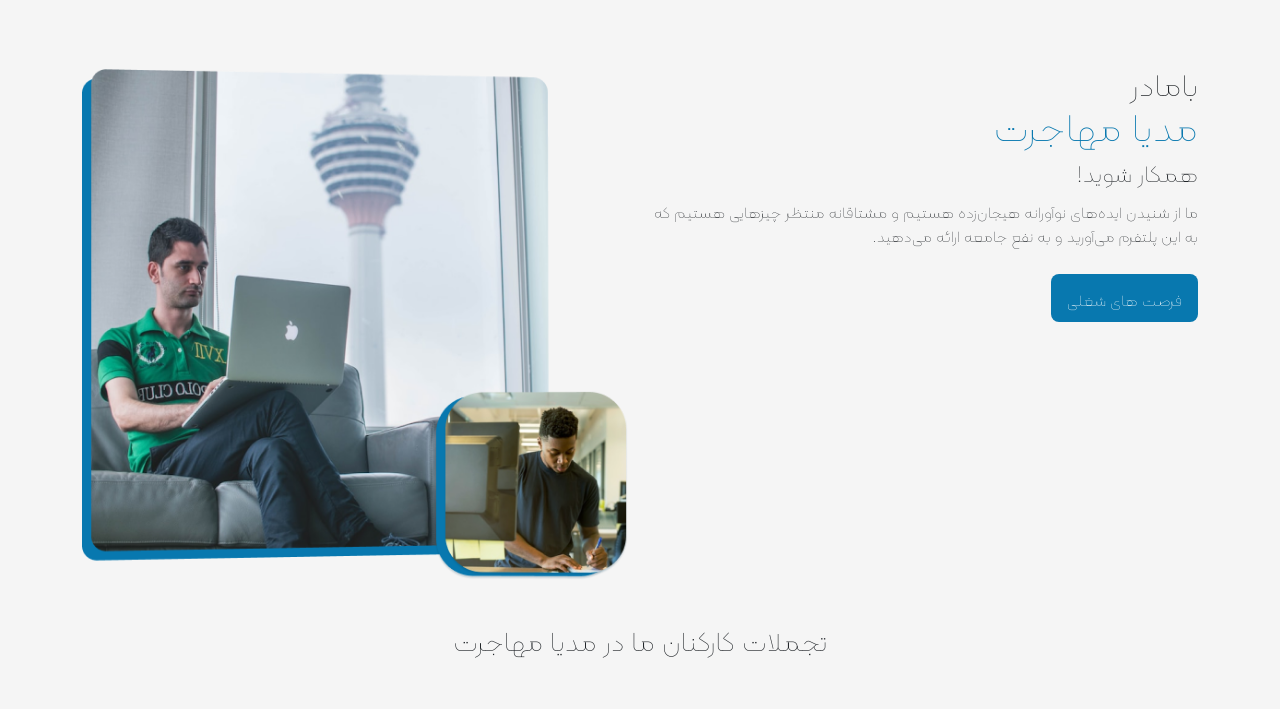
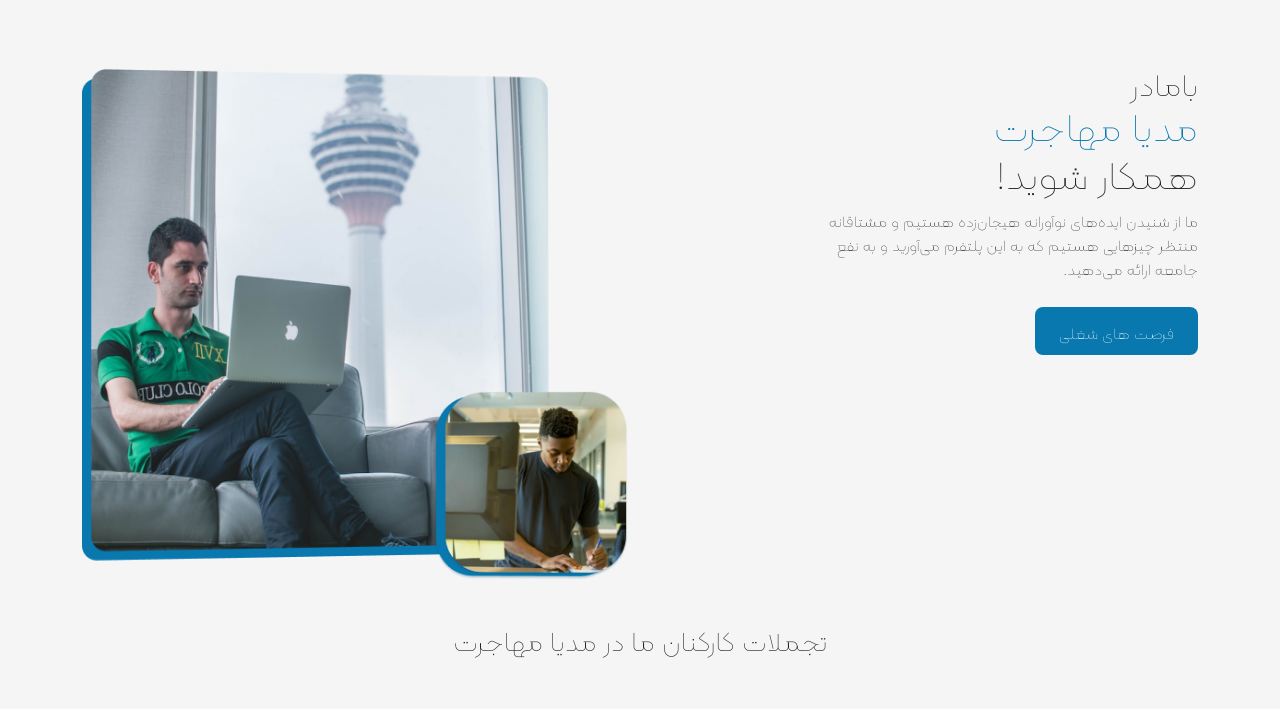
Before and after one commit to suriya-work/page-media, a plain HTML site: page favorite.html in a window 1280 px wide. Shown: the part 91-800 px from the top of the page. Drawn offline with nearby package versions, Linux system fonts and the light colour scheme.

Commit message:
favorite

```diff
--- a/favorite.html
+++ b/favorite.html
@@ -163,27 +163,27 @@
             <div class="row">
                 <!-- SECTION RIGHT -->
                 <div class="col-12 col-sm-12 col-md-6 col-lg-6 col-xl-6">
-                    <h2 class="lh-md">
+                    <h2 class="lh-2">
                         بامادر
                         <br />
                         <span style="color: #0878AF ; font-size: 2.5rem;">
                             مدیا مهاجرت
                         </span>
                         <br />
-                        <span class="fs-4">
+                        <span class="fs-1">
 
                             همکار شوید!
                         </span>
                         <br />
                     </h2>
-                    <p class="fs-6 pb-4">ما از شنیدن ایده‌های نوآورانه هیجان‌زده هستیم و مشتاقانه منتظر
+                    <p class="fs-6 pb-4">ما از شنیدن ایده‌های نوآورانه هیجان‌زده هستیم و مشتاقانه<br /> منتظر
                         چیزهایی
                         هستیم
                         که به این پلتفرم
                         می‌آورید
-                        و به نفع جامعه ارائه می‌دهید.
+                        و به نفع <br />جامعه ارائه می‌دهید.
                     </p>
-                    <a class="border-0 rounded-3 text-decoration-none text-white  fs-6 text-center pt-3 py-2 px-3 section-jop"
+                    <a class="border-0 rounded-3 text-decoration-none text-white  fs-6 text-center pt-3 py-2 px-4 section-jop"
                         href="#">فرصت های
                         شغلی</a>
                 </div>
```
